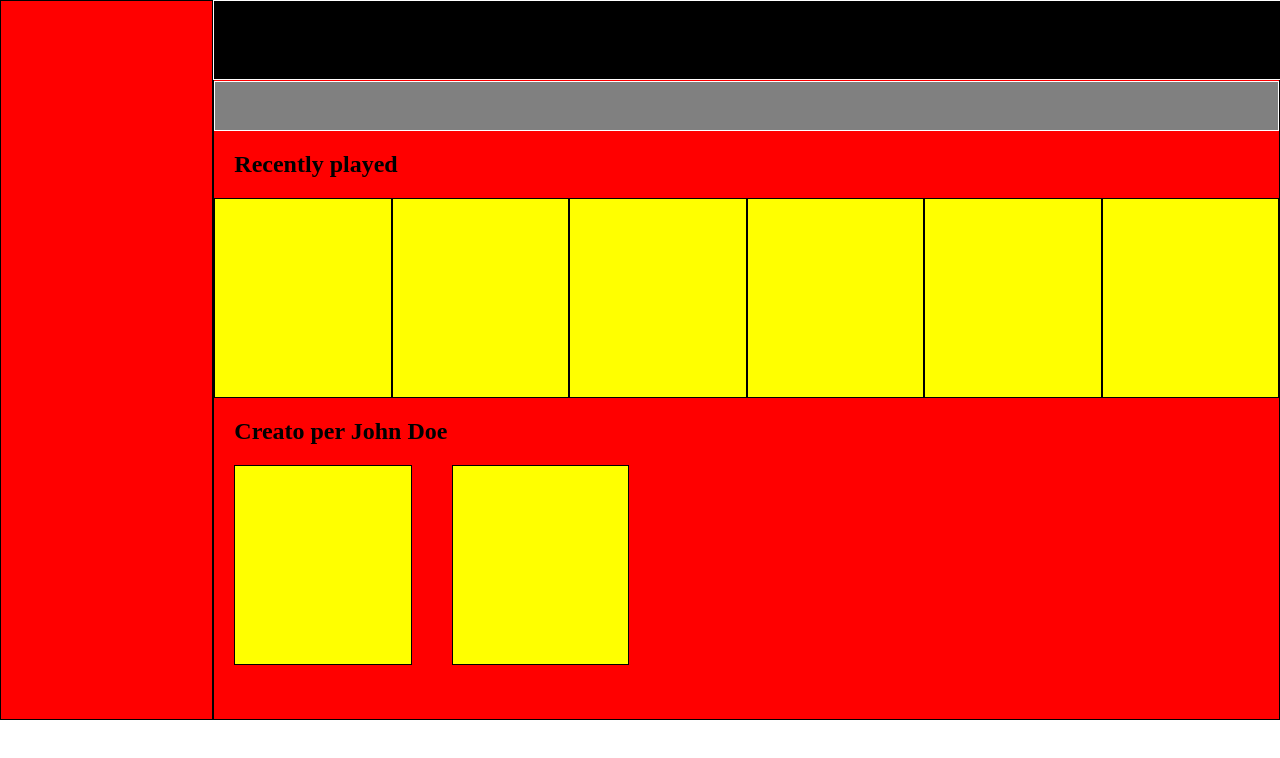
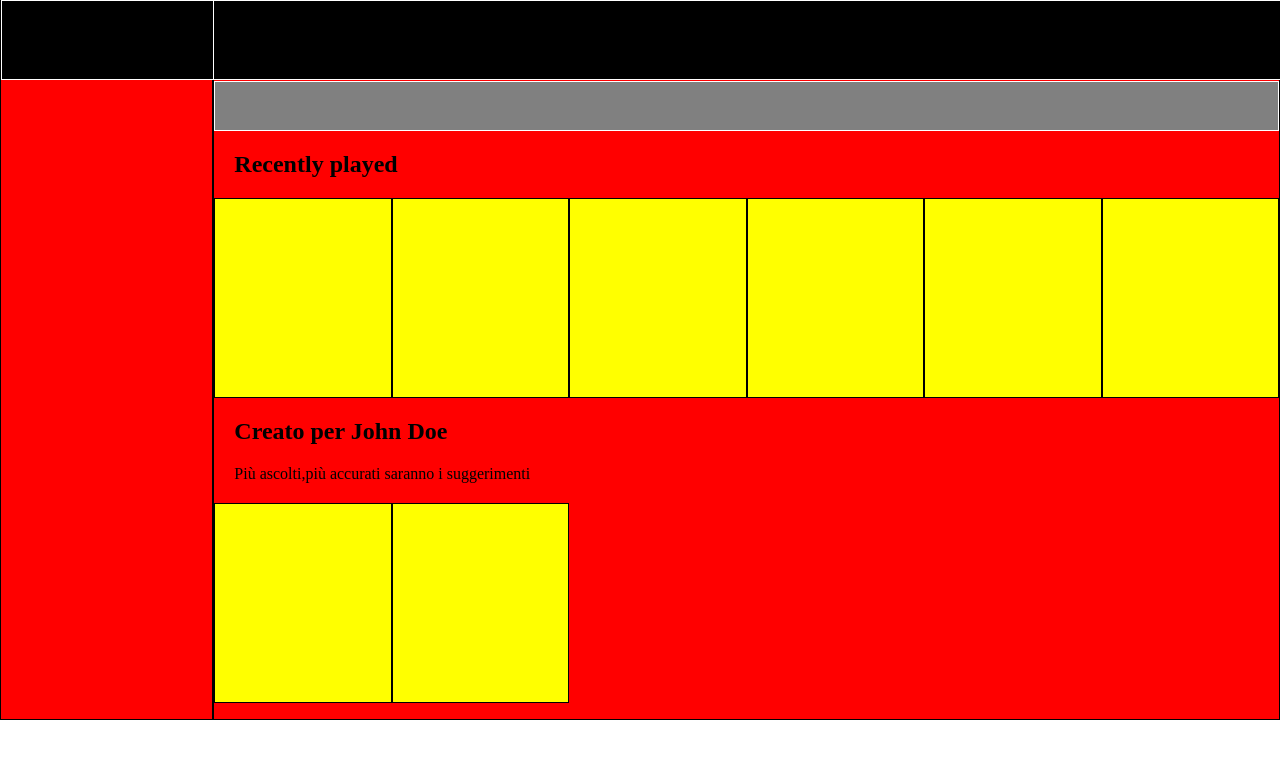
Before and after one commit to luigi2001/-html-css-spotifyweb, a plain HTML site: page index.html in a window 1280 px wide. Drawn offline with Linux system fonts and the light colour scheme.

Commit message:
add creazione schema colorato seconda colonna

```diff
--- a/css/framework.css
+++ b/css/framework.css
@@ -8,8 +8,8 @@
    margin: 20px;
 }
 
-.margin-left-right{
-    margin: 0 20px;
+.border-radius{
+    border-radius: 50%;
 }
 
 .container-fluid{
--- a/css/style.css
+++ b/css/style.css
@@ -4,7 +4,13 @@
     border: 1px solid black;
 }
 
-#box-header{
+#main{
+    width: 100%;
+    height: calc(100vh - 80px);
+    overflow: auto;
+}
+
+#box-header, #box-logo{
     width: 100%;
     height: 80px;
     background-color: black;
--- a/index.html
+++ b/index.html
@@ -13,13 +13,16 @@
     <div class="container-fluid">
         <div class="row">
             <nav class="col-xs-2">
-                <div class="box-container"></div>
+                <div class="box-container">
+                    <div id="box-logo"></div>
+
+                </div>
             </nav>
             <main class="col-xs-10">
                 <!--header main-->
                 <div id="box-header"></div>
                 <!--fine header main-->
-                <div class="box-container">
+                <div class="box-container" id="main">
                     <!--nav main-->
                     <div id="nav-main"></div>
                     <!--fine nav main-->
@@ -48,16 +51,30 @@
                     <!--fine prima riga-->
 
                     <h2 class="margin">Creato per John Doe</h2>
+                    <p class="margin">Più ascolti,più accurati saranno i suggerimenti</p>
 
                     <!--seconda riga-->
                     <div class="row">
-                        <div class="col-xs-2 margin-left-right">
+                        <div class="col-xs-2">
                             <div class="box"></div>
                         </div>
-                        <div class="col-xs-2 margin-left-right">
+                        <div class="col-xs-2">
                             <div class="box"></div>
                         </div>
                     </div>
+                    <!--fine seconda riga-->
+                    <h2 class="margin">Artisti più popolari</h2>
+                    <p class="margin">Più ascolti,più accurati saranno i suggerimenti</p>
+                    <!--terza riga-->
+                    <div class="row">
+                        <div class="col-xs-2">
+                            <div class="box border-radius"></div>
+                        </div>
+                        <div class="col-xs-2">
+                            <div class="box border-radius"></div>
+                        </div>
+                    </div>
+
                 </main>
             </div>
         </div>
```
